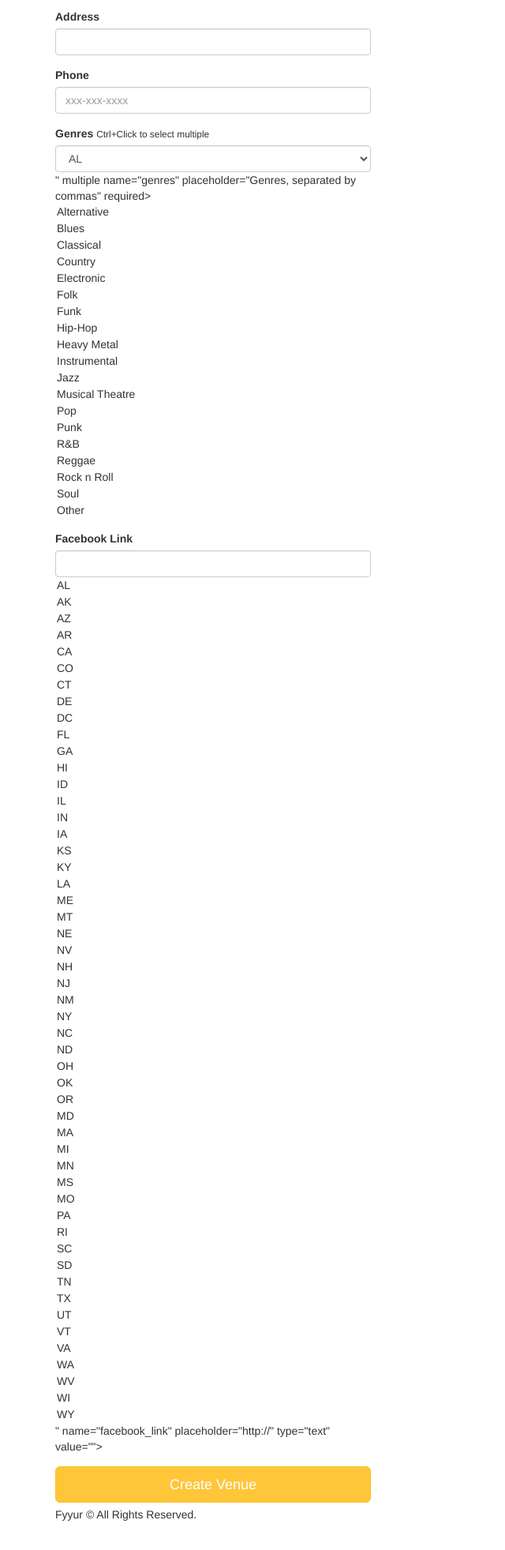
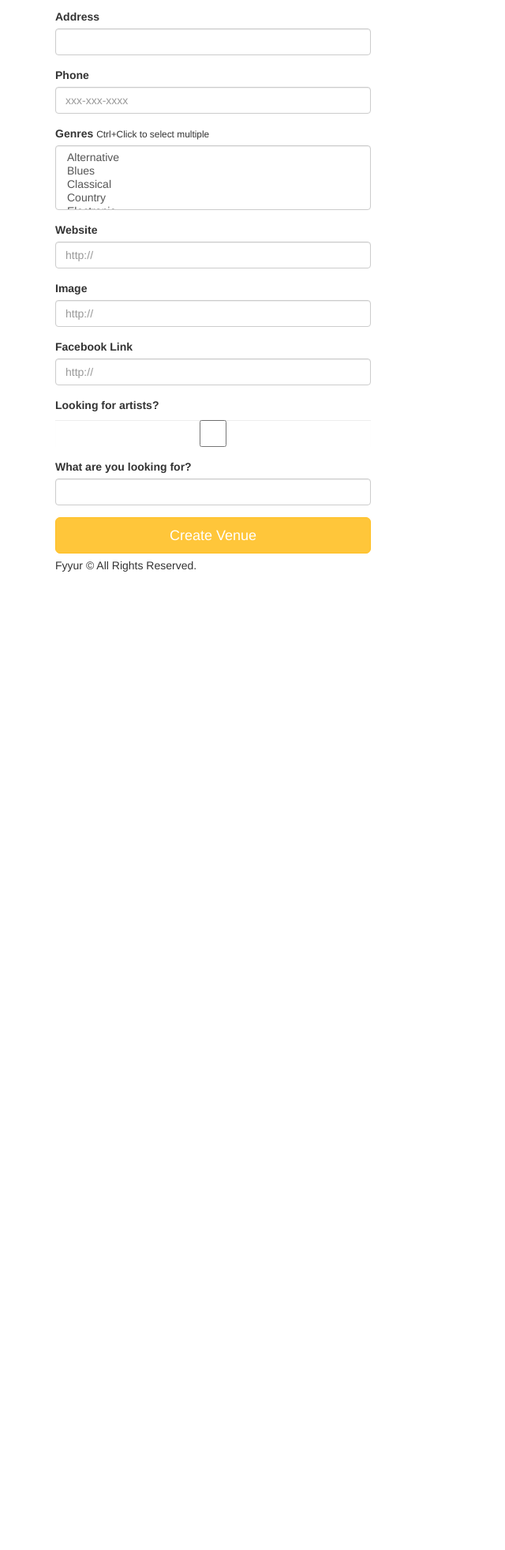
Before and after one commit to rohithsowmithra/Fyyur, a Flask app: page /venues/create in a window 1280 px wide. Shown: the part 273-2236 px from the top of the page at 79% size, without its empty margins (0-640 px from the left). After the commit the page ends 997 px from the top, so only its background shows below. Run offline with Flask 2, Linux system fonts and the light colour scheme; some libraries are stand-ins or nearby versions.

Commit message:
Updated new_venu.html and routes for creating venues

```diff
--- a/app.py
+++ b/app.py
@@ -5,6 +5,7 @@
 import json
 import dateutil.parser
 import babel
+import sys
 from flask import Flask, render_template, request, Response, flash, redirect, url_for
 from flask_moment import Moment
 from flask_sqlalchemy import SQLAlchemy
@@ -131,7 +132,7 @@
 
   venue = db.session.query(Venue).get(venue_id)
 
-  if len(venue) == 0:
+  if not venue:
     return render_template('errors/404.html')
 
   past_show_results = db.session.query(Show).filter(Show.venue_id == venue_id).filter(Show.start_time < datetime.now()).all()
@@ -193,11 +194,40 @@
   # TODO: insert form data as a new Venue record in the db, instead
   # TODO: modify data to be the data object returned from db insertion
 
-  # on successful db insert, flash success
-  flash('Venue ' + request.form['name'] + ' was successfully listed!')
-  # TODO: on unsuccessful db insert, flash an error instead.
-  # e.g., flash('An error occurred. Venue ' + data.name + ' could not be listed.')
-  # see: http://flask.pocoo.org/docs/1.0/patterns/flashing/
+  error = False
+
+  try:
+
+    name = request.form.get('name')
+    city = request.form['city']
+    state = request.form['state']
+    address = request.form['address']
+    phone = request.form['phone']
+    genres = request.form.getlist('genres')
+    website = request.form['website']
+    image_link = request.form['image_link']
+    facebook_link = request.form['facebook_link']
+    seeking_talent = True if 'seeking_talent' in request.form else False
+    seeking_description = request.form['seeking_description']
+
+    new_venue = Venue(name=name, city=city, state=state, address=address, phone=phone, genres=genres,  website=website, image_link=image_link, facebook_link=facebook_link, seeking_talent=seeking_talent, seeking_description=seeking_description)
+
+    db.session.add(new_venue)
+    db.session.commit()
+
+  except:
+    db.session.rollback()
+    error = True
+    print(sys.exec_info())
+
+  finally:
+    db.session.close()
+
+    if not error:
+      flash('Venue ' + request.form['name'] + ' was successfully listed!')
+    else:
+      flash('An error occurred. Venue ' + data.name + ' could not be listed.')
+
   return render_template('pages/home.html')
 
 @app.route('/venues/<venue_id>', methods=['DELETE'])
--- a/forms.py
+++ b/forms.py
@@ -1,6 +1,6 @@
 from datetime import datetime
 from flask_wtf import Form
-from wtforms import StringField, SelectField, SelectMultipleField, DateTimeField
+from wtforms import StringField, SelectField, SelectMultipleField, DateTimeField, BooleanField
 from wtforms.validators import DataRequired, AnyOf, URL
 
 class ShowForm(Form):
@@ -117,6 +117,17 @@
         'facebook_link', validators=[URL()]
     )
 
+    website = StringField(
+        'website', validators=[URL()]
+    )
+    seeking_talent = BooleanField(
+        'seeking_talent'
+    )
+    seeking_description = StringField(
+        'seeking_description'
+
+    )
+
 class ArtistForm(Form):
     name = StringField(
         'name', validators=[DataRequired()]
--- a/models.py
+++ b/models.py
@@ -5,7 +5,7 @@
 
     id = db.Column(db.Integer, primary_key=True)
     name = db.Column(db.String)
-    genres = db.Column(db.String(120))
+    genres = db.Column(db.ARRAY(db.String()))
     city = db.Column(db.String(120))
     state = db.Column(db.String(120))
     address = db.Column(db.String(120))
@@ -30,7 +30,7 @@
     city = db.Column(db.String(120))
     state = db.Column(db.String(120))
     phone = db.Column(db.String(120))
-    genres = db.Column(db.String(120))
+    genres = db.Column(db.ARRAY(db.String()))
     website = db.Column(db.String(120))
     image_link = db.Column(db.String(500))
     facebook_link = db.Column(db.String(120))
--- a/templates/forms/new_venue.html
+++ b/templates/forms/new_venue.html
@@ -30,12 +30,28 @@
       <div class="form-group">
         <label for="genres">Genres</label>
         <small>Ctrl+Click to select multiple</small>
-        {{ form.genres(class_ = 'form-control', placeholder='Genres, separated by commas', id=form.state, autofocus = true) }}
+        {{ form.genres(class_ = 'form-control', placeholder='Genres, separated by commas', autofocus = true) }}
+      </div>
+      <div class="form-group">
+        <label for="website">Website</label>
+        {{ form.website(class_ = 'form-control', placeholder='http://', autofocus = true) }}
+      </div>
+      <div class="form-group">
+        <label for="image_link">Image</label>
+        {{ form.image_link(class_ = 'form-control', placeholder='http://', autofocus = true) }}
       </div>
       <div class="form-group">
           <label for="genres">Facebook Link</label>
-          {{ form.facebook_link(class_ = 'form-control', placeholder='http://', id=form.state, autofocus = true) }}
+          {{ form.facebook_link(class_ = 'form-control', placeholder='http://', autofocus = true) }}
         </div>
+      <div class="form-group">
+        <label for="seeking_talent">Looking for artists?</label>
+        {{ form.seeking_talent(class_ = 'form-control', placeholder='Check if YES!', autofocus = true) }}
+      </div>
+      <div class="form-group">
+        <label for="seeking_description">What are you looking for?</label>
+        {{ form.seeking_description(class_ = 'form-control', autofocus = true) }}
+      </div>
       <input type="submit" value="Create Venue" class="btn btn-primary btn-lg btn-block">
     </form>
   </div>
```
